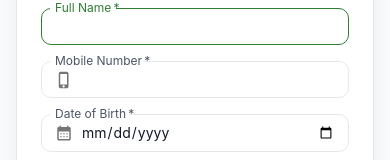
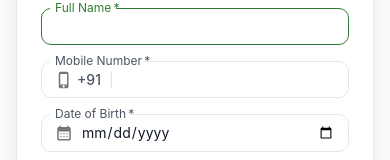
Before and after one commit to theyashshelar/csd-smart-slot-booking, a React (Vite) app in the folder frontend/: page /customer/register in a window 390 px wide. Shown: the part 628-788 px from the top of the page. Built offline with nearby package versions, Linux system fonts and the light colour scheme; no server answers.

Commit message:
feat: improve mobile number validation

```diff
--- a/frontend/src/pages/customer/CustomerRegisterPage.tsx
+++ b/frontend/src/pages/customer/CustomerRegisterPage.tsx
@@ -67,6 +67,12 @@ export default function CustomerRegisterPage() {
     if (mobileNumber.trim() === '') {
       setError('Mobile Number is required.')
       toast.error('Mobile Number is required.')
+      mobileNumberRef.current?.focus()
+      return
+    }
+    if (mobileNumber.length !== 10) {
+      setError('Mobile number must contain exactly 10 digits.')
+      toast.error('Mobile number must contain exactly 10 digits.')
       mobileNumberRef.current?.focus()
       return
     }
@@ -241,15 +247,31 @@ export default function CustomerRegisterPage() {
                         size="small"
                         label="Mobile Number"
                         value={mobileNumber}
-                        onChange={(event) => setMobileNumber(event.target.value)}
+                        onChange={(event) => {
+                          const val = event.target.value.replace(/\D/g, '')
+                          if (val.length <= 10) {
+                            setMobileNumber(val)
+                          }
+                        }}
                         inputRef={mobileNumberRef}
                         disabled={loading}
                         slotProps={{
-                          htmlInput: { style: { borderRadius: '10px' } },
+                          htmlInput: {
+                            style: { borderRadius: '10px' },
+                            maxLength: 10,
+                            inputMode: 'numeric',
+                            pattern: '[0-9]*'
+                          },
                           input: {
                             startAdornment: (
                               <InputAdornment position="start">
-                                <PhoneIphoneRounded sx={{ fontSize: 18 }} />
+                                <PhoneIphoneRounded sx={{ fontSize: 18, mr: 0.5 }} />
+                                <Typography variant="body2" sx={{ color: 'text.secondary', mr: 1, fontWeight: 500 }}>
+                                  +91
+                                </Typography>
+                                <Typography variant="body2" sx={{ color: 'divider', mr: 1 }}>
+                                  |
+                                </Typography>
                               </InputAdornment>
                             ),
                           }
```
Also changed, not shown: 1 other file (tests, documents, lock files or other folders).
